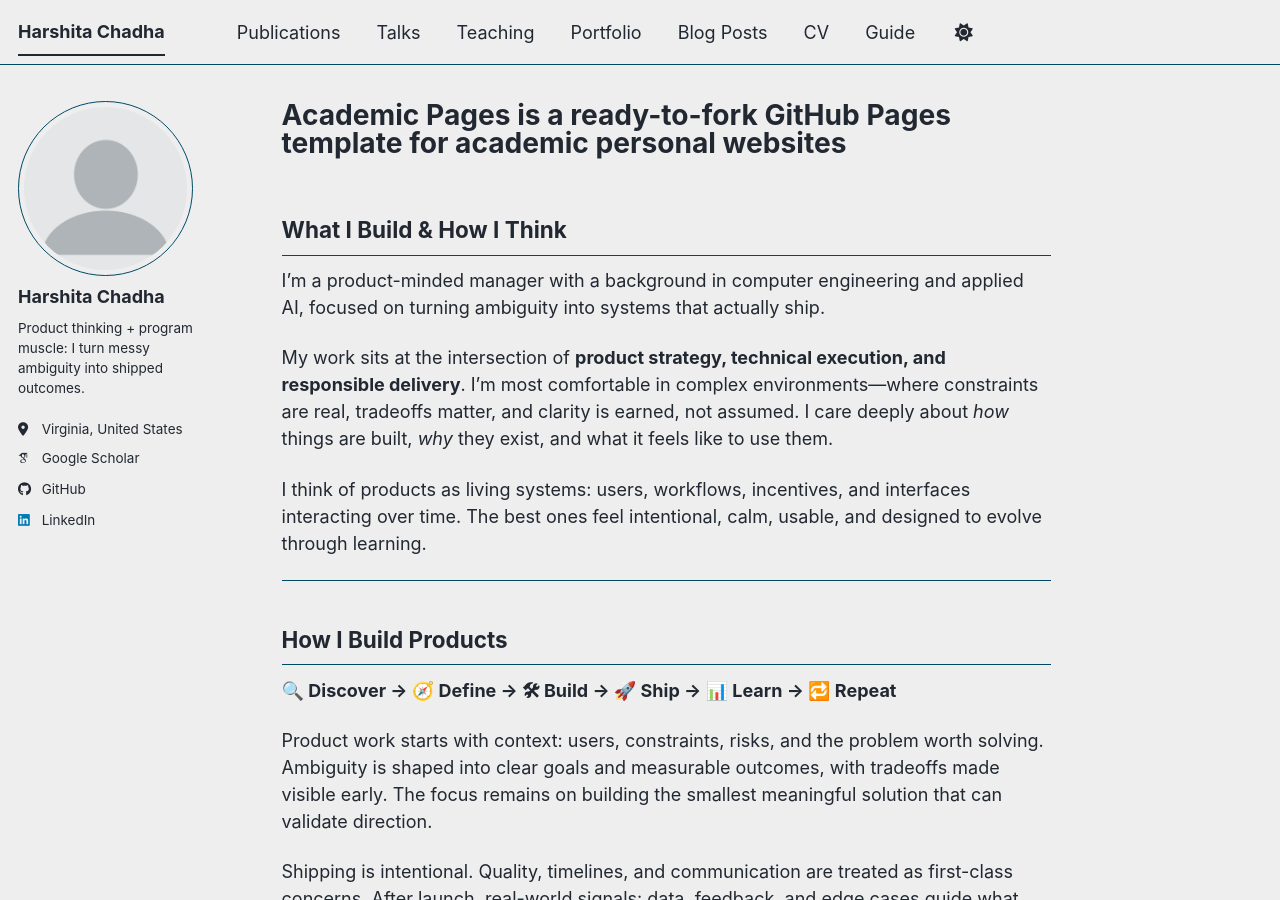
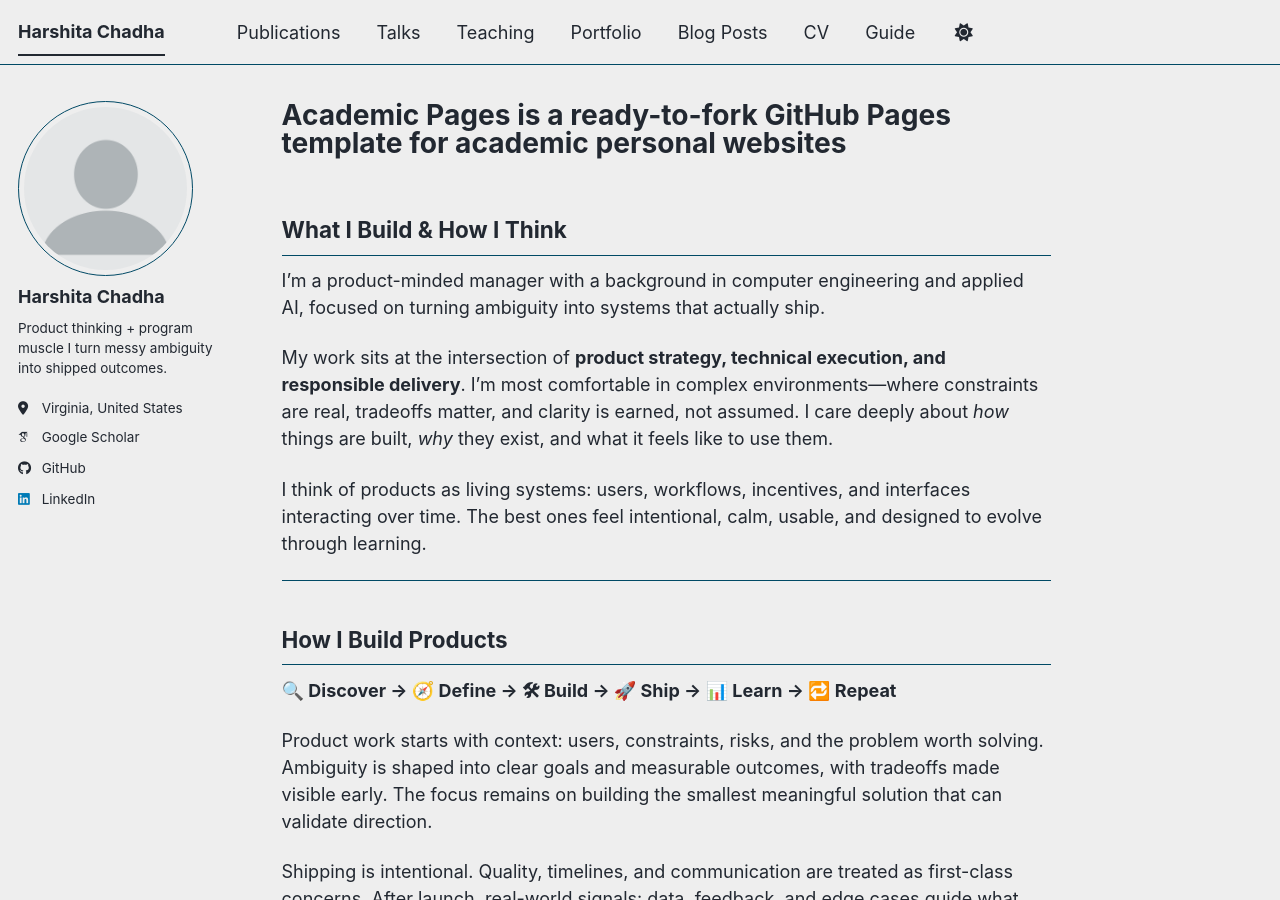
Before and after one commit to harshitaachadha/harshitaachadha.github.io, a Jekyll site: the page built from _pages/about.md, in a window 1280 px wide and 900 px high. Built offline with Jekyll 4.4.1, drawn with Linux system fonts in a browser that asks for light colours; some web fonts are replaced; a script bundle is joined from its source files by our own code; library files that are not in the unit come from our copies.

```diff
--- a/_config.yml
+++ b/_config.yml
@@ -26,7 +26,7 @@ author:
   avatar           : "profile.png"
   name             : "Harshita Chadha"
   pronouns         : # example: "she/her"
-  bio              : "Product thinking + program muscle: I turn messy ambiguity into shipped outcomes."
+  bio              : "Product thinking + program muscle    I turn messy ambiguity into shipped outcomes."
   location         : "Virginia, United States"
   uri              : # URL
   email            :
@@ -40,7 +40,7 @@ author:
 
 
   # Social media
-  linkedin         : "https://www.linkedin.com/in/harshita-chadha/"
+  linkedin         : "harshita-chadha"
   pinterest        : # Username
 
 # Publication Category - The following the list of publication categories and their headings
```
